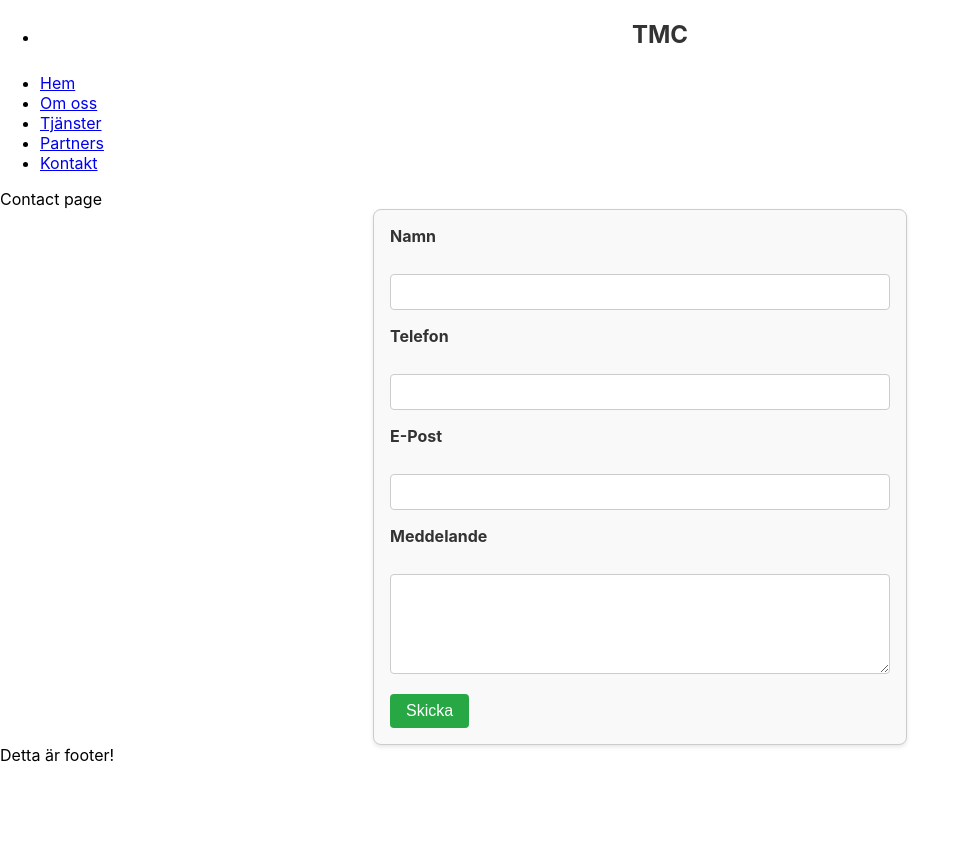
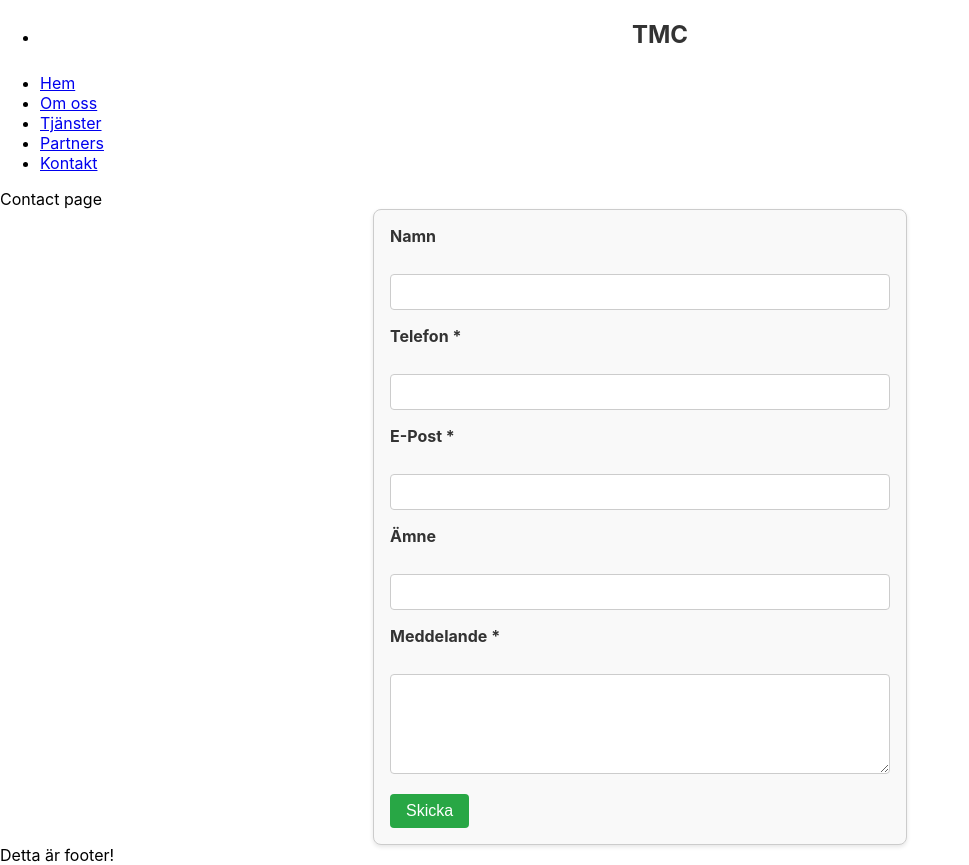
Before and after one commit to valle1336/project1_frontend, a React (Create React App) app in the folder project1-frontend/: page /contact in a window 1280 px wide. Shown: the whole page, without its empty margins (0-969 px from the left). Before the commit the page ends 800 px from the top, so only its background shows below. Built offline with nearby package versions, Linux system fonts and the light colour scheme.

Commit message:
Changed api to send emails.Added field for subject

```diff
--- a/project1-frontend/src/views/Contact.jsx
+++ b/project1-frontend/src/views/Contact.jsx
@@ -8,6 +8,7 @@ function Contact() {
     phoneNumber: "",
     mail: "",
     message: "",
+    subject: "",
   });
 
   const handleChange = (e) => {
@@ -22,7 +23,7 @@ function Contact() {
     e.preventDefault();
     console.log(formData);
     try {
-      const res = await fetch("http://localhost:8080/sendMessage", {
+      const res = await fetch("http://localhost:8080/mail/send", {
         method: "POST",
         headers: {
           "Content-Type": "application/json",
@@ -57,7 +58,7 @@ function Contact() {
         </div>
 
         <div>
-          <label htmlFor="">Telefon</label>
+          <label htmlFor="">Telefon *</label>
           <br />
           <input
             type="tel"
@@ -71,7 +72,7 @@ function Contact() {
         </div>
 
         <div>
-          <label htmlFor="">E-Post</label>
+          <label htmlFor="">E-Post *</label>
           <br />
           <input
             type="email"
@@ -85,7 +86,20 @@ function Contact() {
         </div>
 
         <div>
-          <label htmlFor="">Meddelande</label>
+          <label htmlFor="">Ämne</label>
+          <br />
+          <input
+            type="text"
+            name="subject"
+            id="subject"
+            value={formData.subject}
+            onChange={handleChange}
+          />
+          <br />
+        </div>
+
+        <div>
+          <label htmlFor="">Meddelande *</label>
           <br />
           <textarea
             type="message"
```
